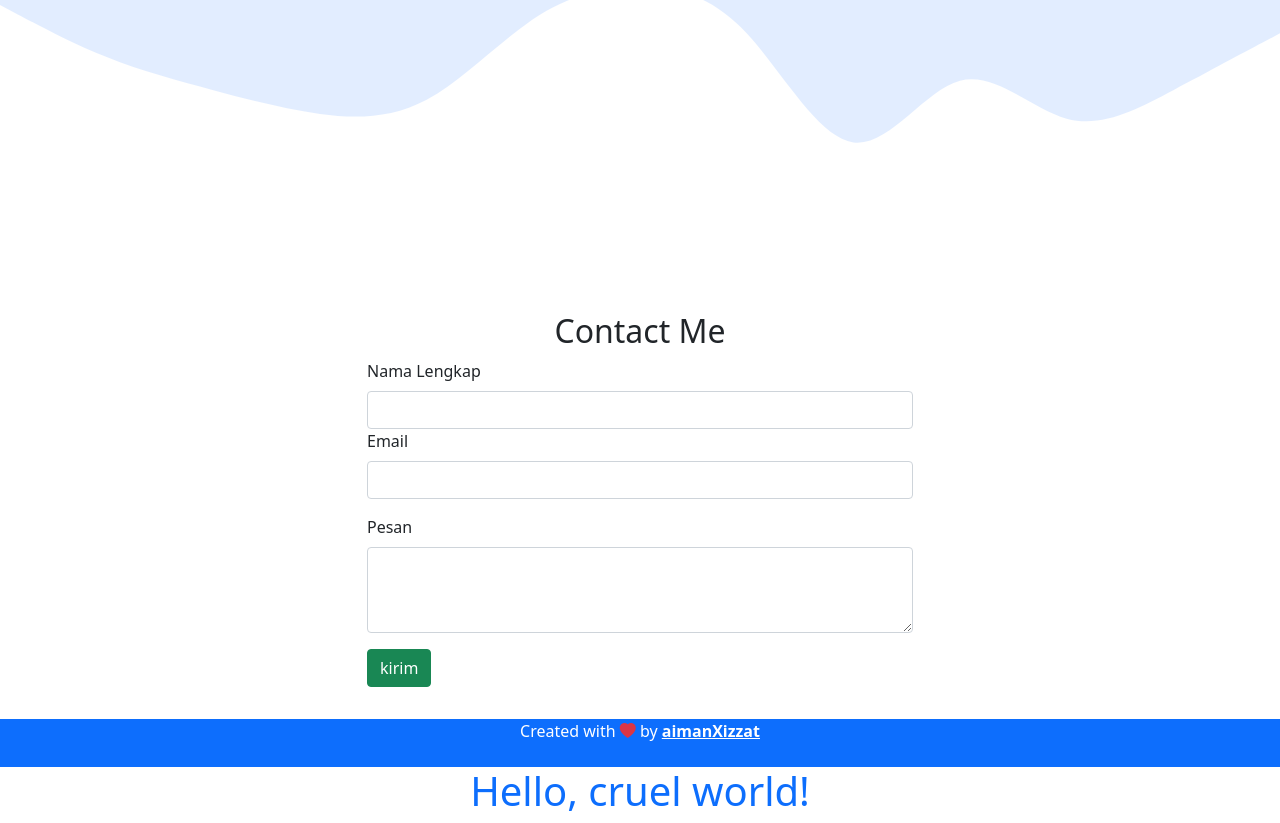
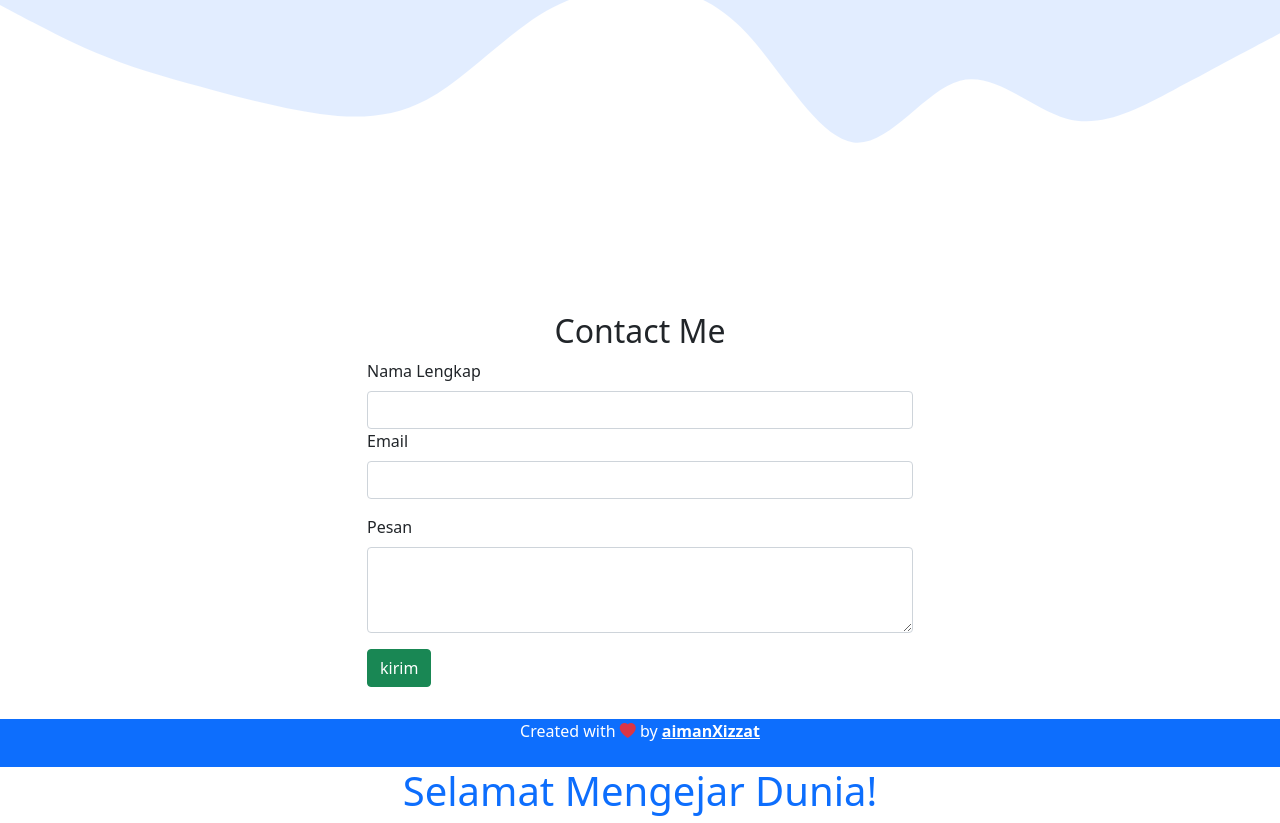
Before and after one commit to anythingIMPRESS/anythingIMPRESS.github.io, a plain HTML site: page index.html in a window 1280 px wide. Shown: the part 2519-3342 px from the top of the page. Drawn offline with nearby package versions, Linux system fonts and the light colour scheme.

Commit message:
ubah last text

```diff
--- a/index.html
+++ b/index.html
@@ -184,7 +184,7 @@
     </footer>
     <!-- Closed Footer -->
 
-    <h1 class="text-center text-primary">Hello, cruel world!</h1>
+    <h1 class="text-center text-primary">Selamat Mengejar Dunia!</h1>
 
     <script src="https://cdn.jsdelivr.net/npm/bootstrap@5.0.2/dist/js/bootstrap.bundle.min.js" integrity="sha384-MrcW6ZMFYlzcLA8Nl+NtUVF0sA7MsXsP1UyJoMp4YLEuNSfAP+JcXn/tWtIaxVXM" crossorigin="anonymous"></script>
   </body>
```
